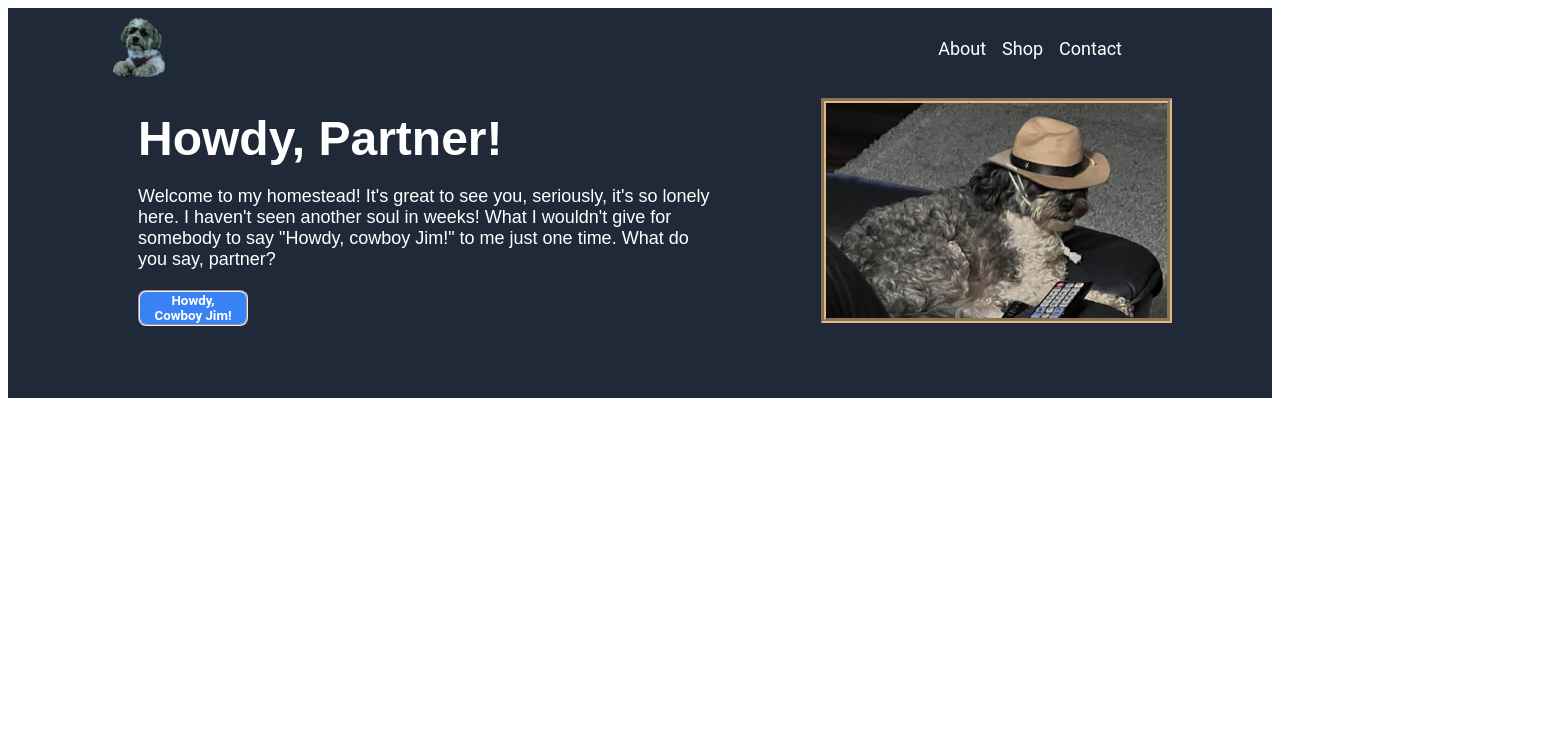
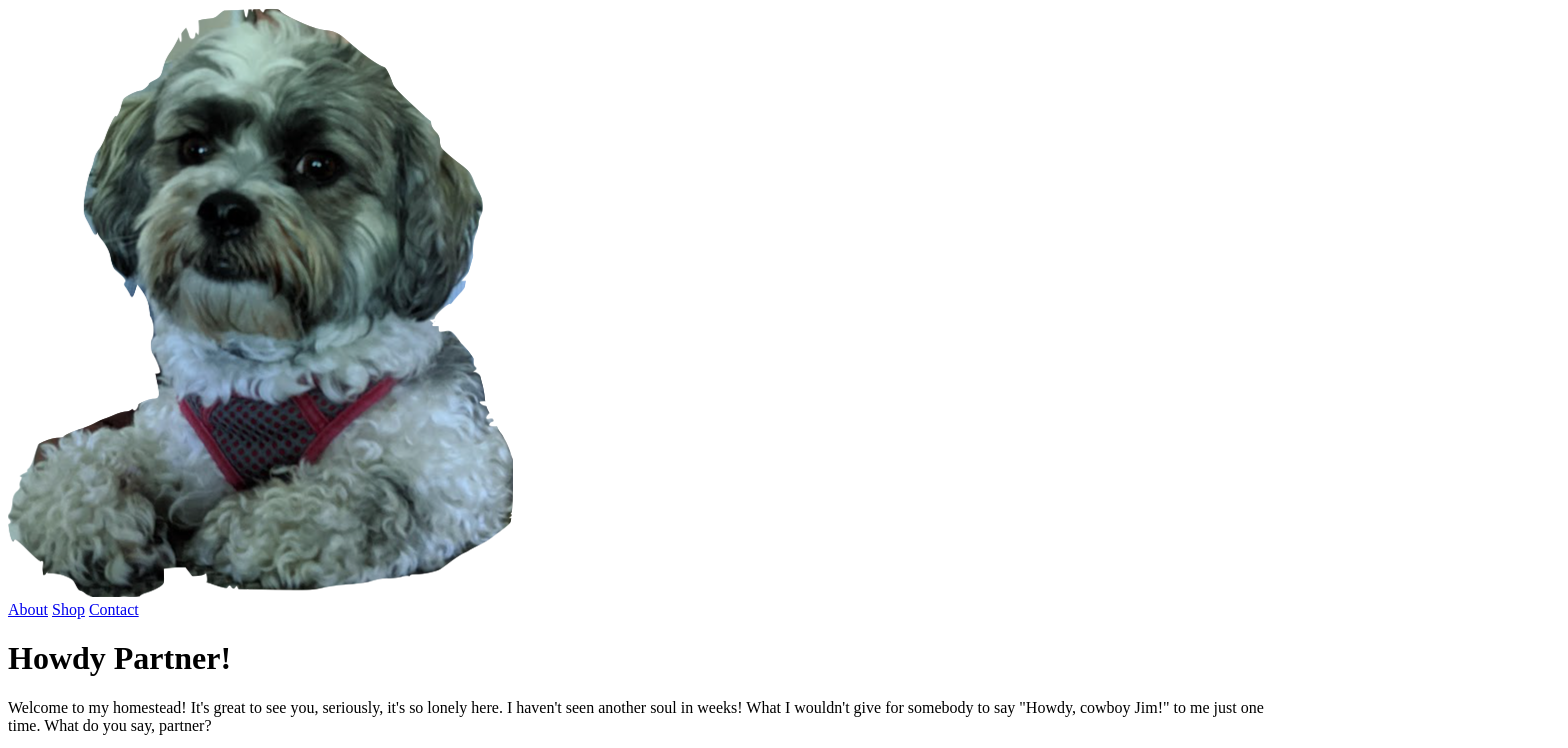
Before and after one commit to jfrey256/landing-page-project, a plain HTML site: page index.html in a window 1280 px wide. Shown: the top 748 px of the page, 1568 px wide, since content can reach past the window. Drawn offline with Linux system fonts and the light colour scheme.

Commit message:
Deleted style.css content and reworked index.html with goal to fix issues when resizing page

```diff
--- a/index.html
+++ b/index.html
@@ -8,36 +8,67 @@
     <link rel="stylesheet" href="style.css">
 </head>
 <body>
-    <div class="upper-color">
-        <div class="header">
+    <div class="container">
+        <nav class="nav">
             <div class="logo">
-                <img src="lee.png" alt="Picture of a dog">
+                <img src="lee.png" alt="Dog">
             </div>
-            <div class="top-links">
-                <ul>
-                    <li><a href="#"> About</a></li>
-                    <li><a href="#"> Shop</a></li>
-                    <li><a href="#"> Contact</a></li>
-                </ul>
+            <div class="links">
+                <a href="#">About</a>
+                <a href="#">Shop</a>
+                <a href="#">Contact</a>
+            </div>
+        </nav>
+        <div class="upper">
+            <div class="text">
+                <h1>Howdy Partner!</h1>
+                <p>Welcome to my homestead! It's great to see you,
+                 seriously, it's so lonely here. I haven't seen another soul in weeks!
+                 What I wouldn't give for somebody to say "Howdy, cowboy Jim!" to me just one time.
+                 What do you say, partner?</p>
+                <button type="button">Howdy, Cowboy Jim!</button>
+            </div>
+            <div class="cowboy-image">
+                <img src="jimmy2.jpeg" alt="">
             </div>
         </div>
-        <div class="upper-content">
-            <div class="left-content">
-                <p class="big-text"> Howdy, Partner!</p>
-                <div class="paragraph">
-                    <p>
-                        Welcome to my homestead! It's great to see you, seriously, it's so lonely here. I haven't seen another soul in weeks! What I wouldn't give for somebody to say "Howdy, cowboy Jim!" to me just one time. What do you say, partner?
-                    </p>
+        <div class="content">
+            <h2>Cowboy Jim Through The Years</h2>
+            <div class="info">
+                <div>
+                    <img src="puppy.jpeg" alt="Puppy">
+                    <p>A young pup.</p>
                 </div>
-                <div class="button">
-                    <button class="button-text">Howdy, Cowboy Jim!</button>
+                <div>
+                    <img src="sleep.jpeg" alt="Sleeping dog">
+                    <p>I sleep.</p>
                 </div>
+                <div>
+                    <img src="teeth.jpeg" alt="Dog showing teeth">
+                    <p>Look at them teef!</p>
+                </div>
+                <div>
+                    <img src="heres-jimmy.jpeg" alt="Dog peeking through">
+                    <p>Here's Jimmy!</p>
+                </div>
+            </div>
         </div>
-        <div class="right-content">
-            <img class="image" src="jimmy2.jpeg" alt="">
+        <div class="quote">
+            <p>"I lost everything. My wife, my job, my home. I was broken when Cowboy Jim found me. That broken man is in the past. Now I have a TV in my KITCHEN! That's right, my kitchen. Cowboy Jim helped me out in my time of need, and now I would do anything for that dog."</p>
+            <p> - Local owner of kitchen TV</p>
         </div>
+        <div class="cta">
+            <div class="cta-text">
+                <h3>Tell Cowboy Jim he's a good boy NOW!</h3>
+                <p>We're running out of time! Sign up now to tell a good boy howdy.</p>
+            </div>
+            <div class="cta-button">
+                <button type="button">Howdy!</button>
+            </div>
+        </div>
+        <div class="footer">
+            <p>Copyright © Cowboy Jim LTD</p>
         </div>
     </div>
-
 </body>
 </html>
--- a/style.css
+++ b/style.css
@@ -1,109 +0,0 @@
-.logo {
-    display: flex;
-    height: 60px;
-    width: 60px;
-    padding-left: 100px;
-}
-
-ul {
-    display: flex;
-    gap: 16px;
-    list-style-type: none;
-    margin-right: 50px;
-    padding-right: 100px;
-    font-family: 'Roboto', sans-serif;
-    font-size: 18px;
-}
-
-a {
-    text-decoration: none;
-    font-family: 'Roboto', sans-serif;
-    color: white;
-}
-
-.header {
-    display: flex;
-    justify-content: space-between;
-    background-color: #1f2937;
-    margin: 0;
-    padding-bottom: 20px;
-    padding-top: 10px;
-    bottom: 20px;
-    padding-left: 5px;
-    right: 0;
-    align-items: center;
-}
-
-.left-content {
-    display: flex;
-    flex-direction: column;
-    margin-right: 50px;
-    padding-bottom: 75px;
-    padding-left: 100px;
-}
-
-.right-content {
-    display: flex;
-    margin-left: 50px;
-    padding-right: 50px;
-    height: 225px;
-    width: auto;
-    padding-bottom: 75px;
-    padding-right: 100px;
-}
-
-.image {
-    border: groove 5px burlywood;
-}
-
-.paragraph {
-    display: block;
-    font-family: "Hero Secondary", sans-serif;
-    font-size: 18px;
-}
-
-.upper-color {
-    background-color: #1f2937;
-    color: white;
-}
-
-.left-content {
-    display: flex;
-    align-items: left;
-    gap: 2px;
-    margin-left: 30px;
-    flex-shrink: 1;
-    height: 200px;
-    width: auto;
-}
-
-.upper-content {
-    display: flex;
-    justify-content: space-between;
-    align-items: center;
-}
-
-.paragraph {
-    padding: 0px;
-}
-
-.big-text {
-    font-family: "Hero Main", sans-serif;
-    font-size: 48px;
-    padding: 0;
-    margin: 0;
-    font-weight: bolder;
-}
-
-.button-text {
-    background-color: #3882f6;
-    border-radius: 8px;
-    font-family: 'Roboto',sans-serif;
-    color: white;
-    width: 110px;
-    display: block;
-    text-align: center;
-    text-decoration: none;
-    font-weight: bold;
-    border: groove 2px;
-}
```
Also changed, not shown: heres-jimmy.jpeg (added), puppy.jpeg (added), sleep.jpeg (added), teeth.jpeg (added).
